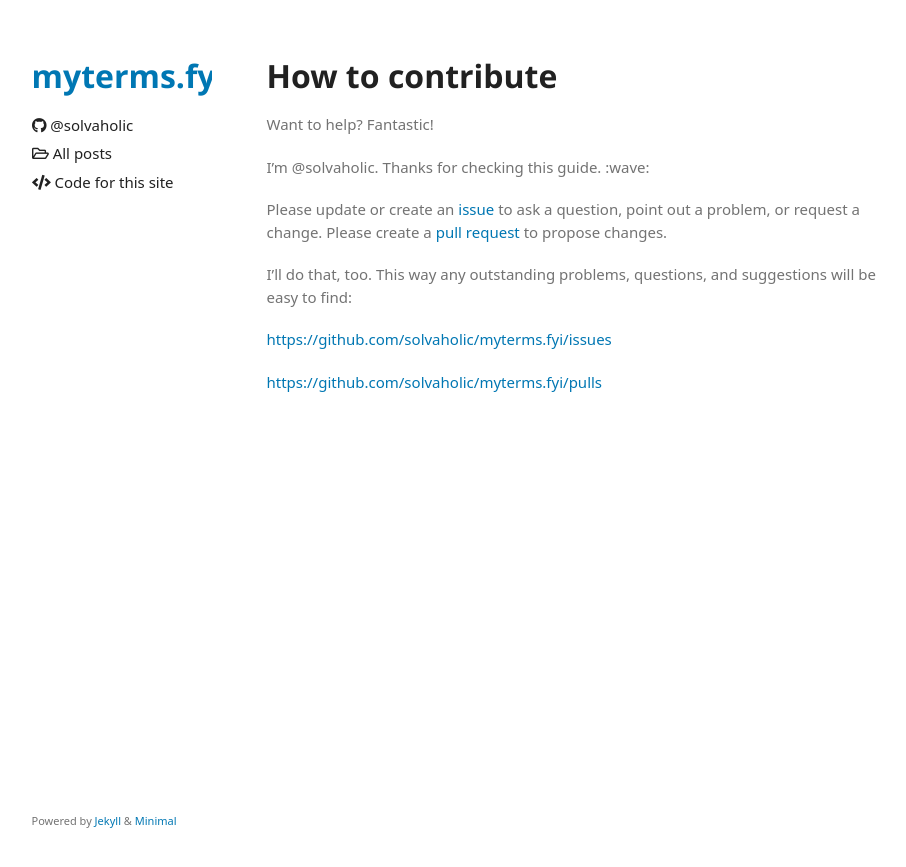
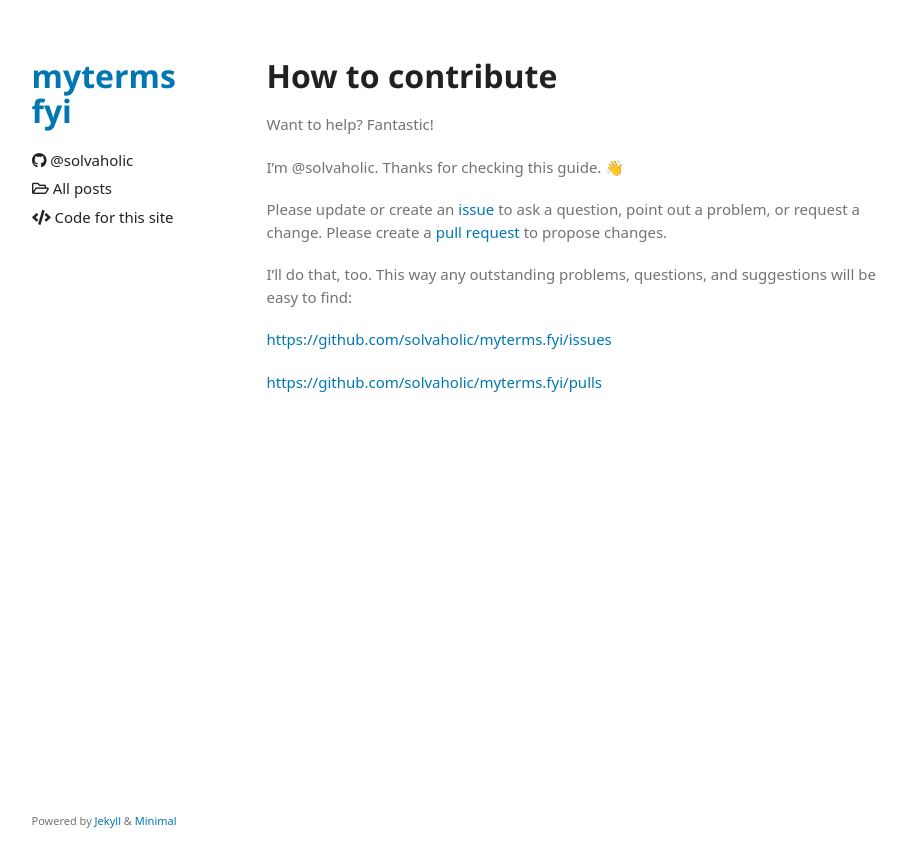
Before and after one commit to solvaholic/myterms.fyi, a Jekyll site: the page built from docs/CONTRIBUTING.md, in a window 1280 px wide. Shown: the top 867 px of the page, without its empty margins (171-1077 px from the left). Built offline with Jekyll 4.4.1, drawn with Linux system fonts in a browser that asks for light colours; emoji names are drawn with the system emoji font; some web fonts are replaced; a script that is not in the unit is left out; the repository's description, which GitHub fills in, is left out; part of the change alters nothing that is shown.

Commit message:
Personalize _config.yml for this project

```diff
--- a/docs/_config.yml
+++ b/docs/_config.yml
@@ -1 +1,12 @@
+title: "myterms fyi"
+logo:
+repository: solvaholic/myterms.fyi
+code_url: https://github.com/solvaholic/myterms.fyi/tree/main/docs
+description:
+google_analytics:
+show_downloads: true
 theme: jekyll-theme-minimal
+plugins:
+  - jekyll-mentions
+  - jekyll-github-metadata
+  - jemoji
```
